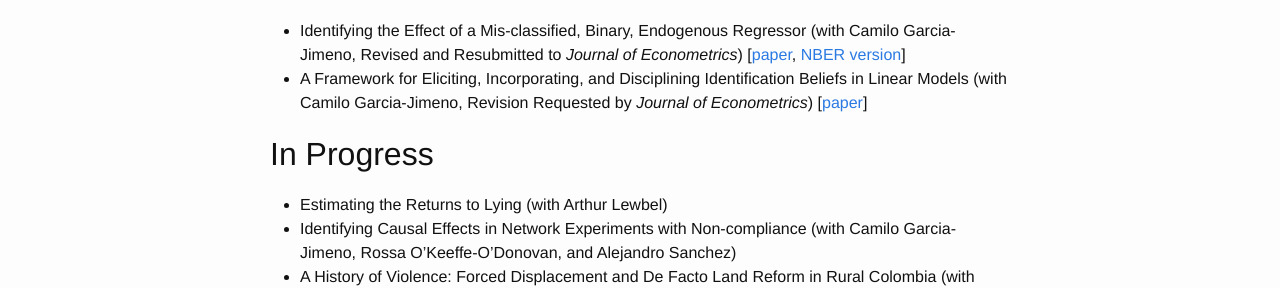
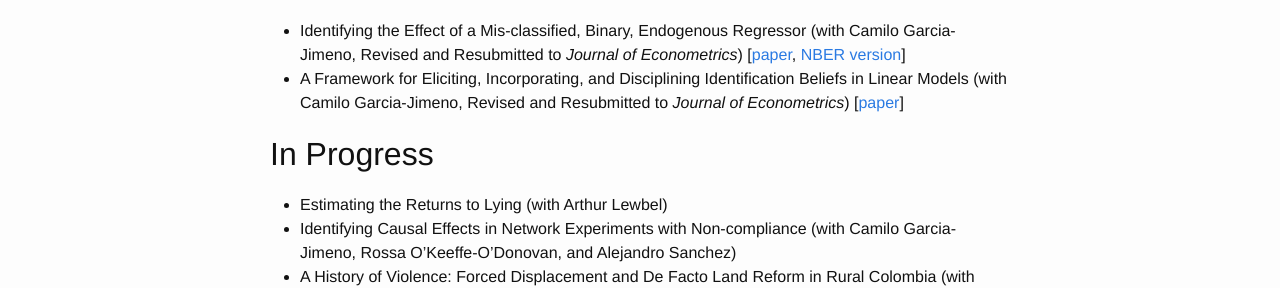
Before and after one commit to fditraglia/fditraglia.github.io, a Jekyll site: the page built from research.md, in a window 1280 px wide. Shown: the part 565-853 px from the top of the page. Built offline with Jekyll 4.4.1, drawn with Linux system fonts in a browser that asks for light colours.

Commit message:
update website

```diff
--- a/research.md
+++ b/research.md
@@ -16,7 +16,7 @@
 
 ## Working Papers
 - Identifying the Effect of a Mis-classified, Binary, Endogenous Regressor (with Camilo Garcia-Jimeno, Revised and Resubmitted to *Journal of Econometrics*) [[paper](http://ditraglia.com/pdf/DiTraglia_Garcia-Jimeno_2018.pdf), [NBER version](http://ditraglia.com/pdf/DiTraglia_Garcia-Jimeno_2017b.pdf)]
-- A Framework for Eliciting, Incorporating, and Disciplining Identification Beliefs in Linear Models (with Camilo Garcia-Jimeno, Revision Requested by *Journal of Econometrics*) [[paper](http://ditraglia.com/pdf/DiTraglia_Garcia-Jimeno_2017.pdf)]
+- A Framework for Eliciting, Incorporating, and Disciplining Identification Beliefs in Linear Models (with Camilo Garcia-Jimeno, Revised and Resubmitted to *Journal of Econometrics*) [[paper](http://ditraglia.com/pdf/DiTraglia_Garcia-Jimeno_2018b.pdf)]
 
 ## In Progress
 - Estimating the Returns to Lying (with Arthur Lewbel)
```
Also changed, not shown: 2 other files.
